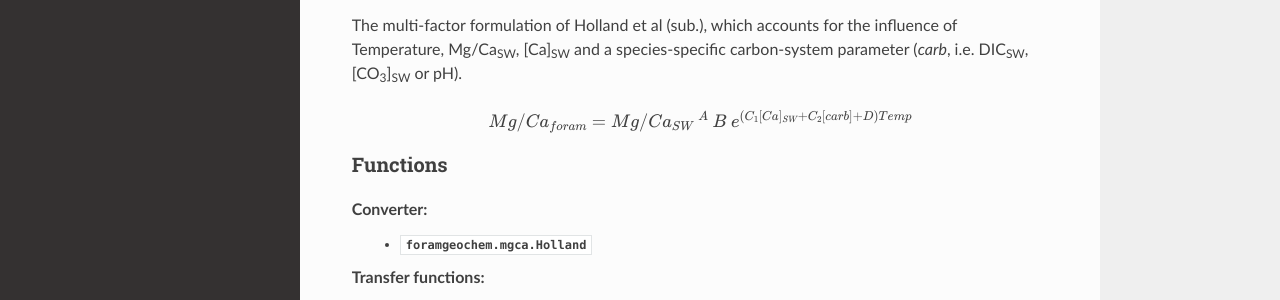
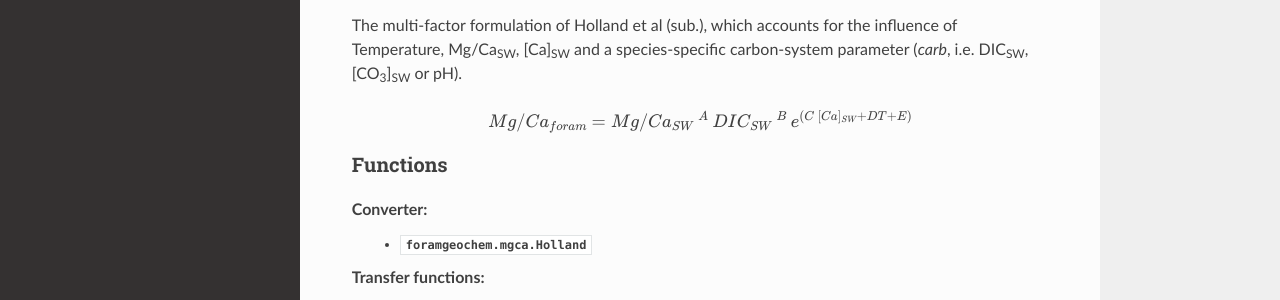
Before and after one commit to oscarbranson/ForamGeochem, a Sphinx documentation site: the page built from docs/source/mgca/index.rst, in a window 1280 px wide and 1231 px high. Shown: the part 617-917 px from the top of the window. Built offline with Sphinx 7.4.7 and the Read the Docs theme 2.0.0, drawn with Linux system fonts in a browser that asks for light colours.

Commit message:
update Mg/Ca formula

```diff
--- a/docs/source/mgca/index.rst
+++ b/docs/source/mgca/index.rst
@@ -30,7 +30,7 @@ The multi-factor formulation of Holland et al (sub.), which accounts for the inf
 
 .. math ::
 
-    Mg/Ca_{foram} = Mg/Ca_{SW}\ ^A\ B\ e^{(C_1 [Ca]_{SW} + C_2 [carb] + D) Temp}
+    Mg/Ca_{foram} = Mg/Ca_{SW}\ ^A\ DIC_{SW}\ ^B\ e^{(C\ [Ca]_{SW} + D T + E)}
 
 Functions
 ^^^^^^^^^
```
